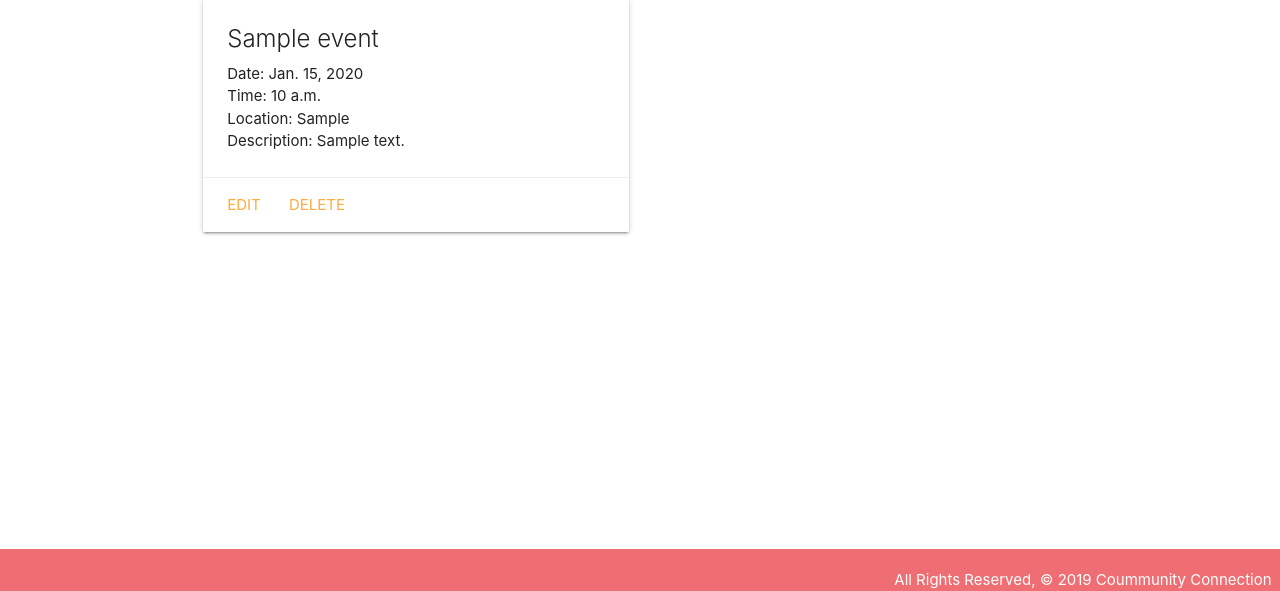
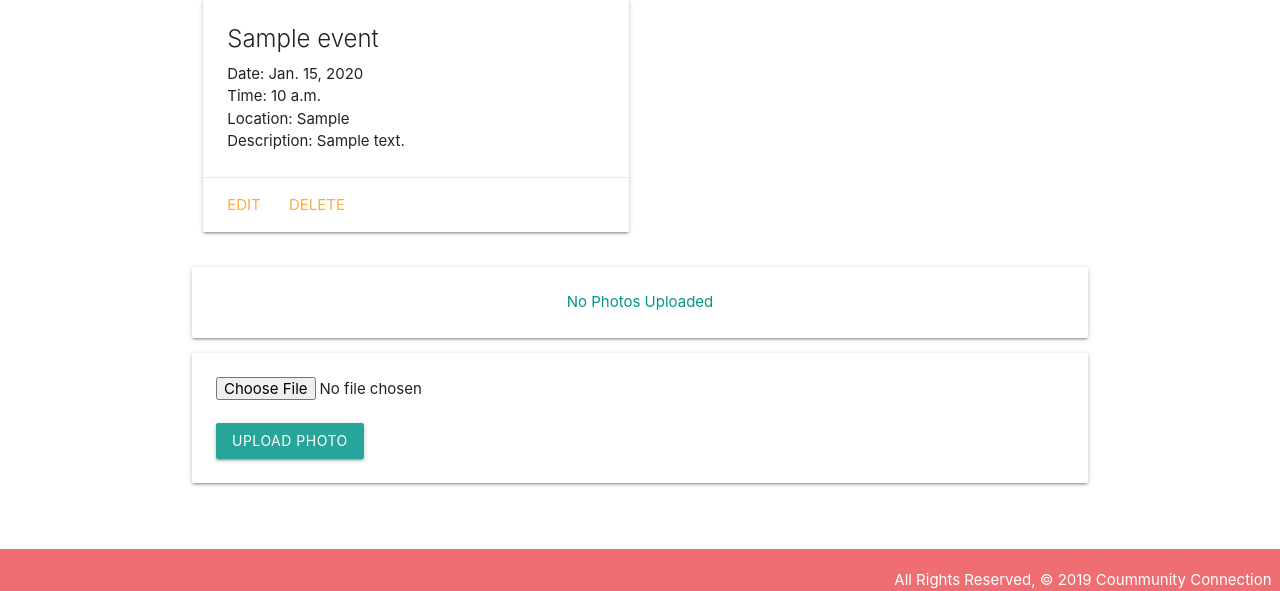
Before and after one commit to chung972/SEI-Project-3, a Django app: page /events/1/ in a window 1280 px wide. Shown: the part 209-800 px from the top of the page. Run offline with Django 3.2, Linux system fonts and the light colour scheme; tables that the repository leaves empty hold one stand-in row (values such as "Sample post"); parts of the project's set-up code (start-up, migrations or seed data) failed here and were passed over.

Commit message:
showing photos and form

```diff
--- a/main_app/templates/base.html
+++ b/main_app/templates/base.html
@@ -24,7 +24,7 @@
                     <li><a href="{% url 'home' %}">Home</a></li>
                     <li><a href="{% url 'about' %}">About</a></li>
                     {% if user.is_authenticated %}
-                    <li><a href="{% url 'events_index' %}">Event List</a></li>
+                    <li><a href="{% url 'event_list' %}">Event List</a></li>
                     <li><a href="{% url 'events_create' %}">Create Event</a></li>
                     <li><a href="{% url 'logout' %}">Log Out</a></li>
                     {% else %}
--- a/main_app/templates/main_app/event_detail.html
+++ b/main_app/templates/main_app/event_detail.html
@@ -20,4 +20,20 @@
     </div>
   </div>
 </div>
+{% for photo in event.photo_set.all %}
+  <img class="responsive-img card-panel" src="{{photo.url}}">
+{% empty %}
+  <div class="card-panel teal-text center-align"> No Photos Uploaded
+  </div>
+{% endfor %}
+  <div>
+  <form action="{% url 'add_photo' event.id %}" enctype="multipart/form-data" method="POST" class="card-panel">
+     {% csrf_token %}
+     <input type="file" name="photo-file">
+     <br><br>
+     <input type="submit" class="btn" value="Upload Photo">
+  </form>
+
+
+  </div>
 {% endblock %}
```
